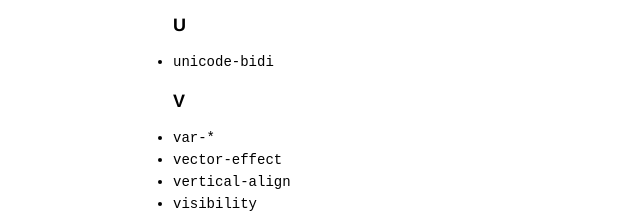
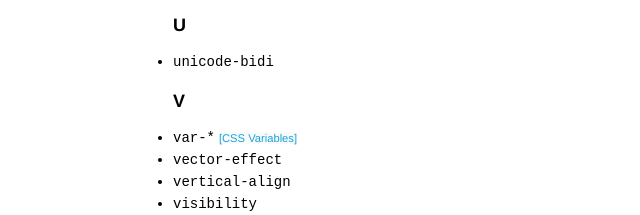
Before and after one commit to dstorey/openweb.io, a plain HTML site: page CSS/index.html in a window 1280 px wide. Shown: the part 9311-9526 px from the top of the page, 167-807 px from the left. Drawn offline with Linux system fonts and the light colour scheme.

Commit message:
Add CSS Variables spec links

```diff
--- a/CSS/index.html
+++ b/CSS/index.html
@@ -512,7 +512,7 @@
 				<h2 id="v">V</h2>
 
 				<ul>
-					<li><code>var-*</code></li>
+					<li><code>var-*</code> <a class="spec-link" href="http://dev.w3.org/csswg/css-variables/">[CSS Variables]</a></li>
 					<li><code>vector-effect</code></li>
 					<li><code>vertical-align</code></li>
 					<li><code>visibility</code></li>
```
